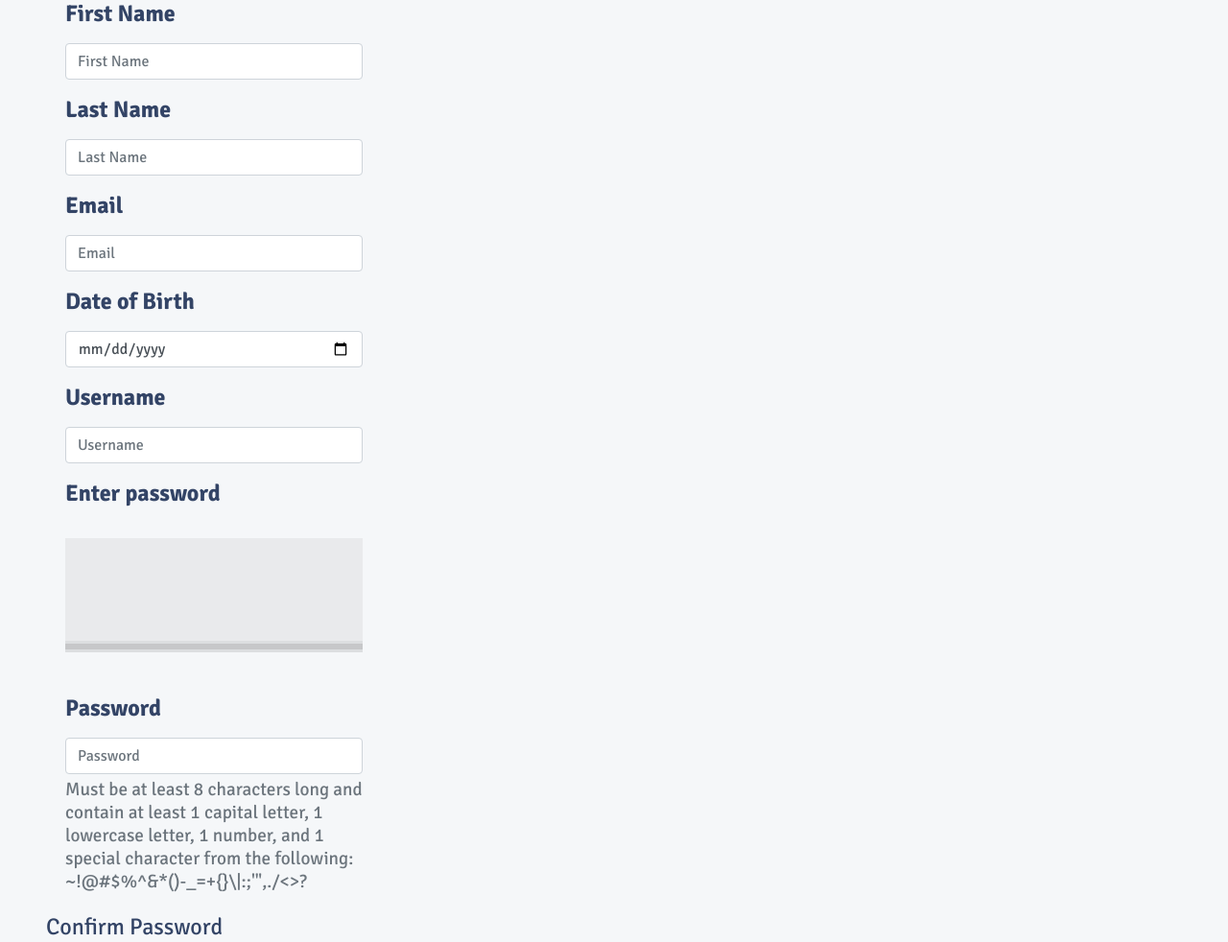
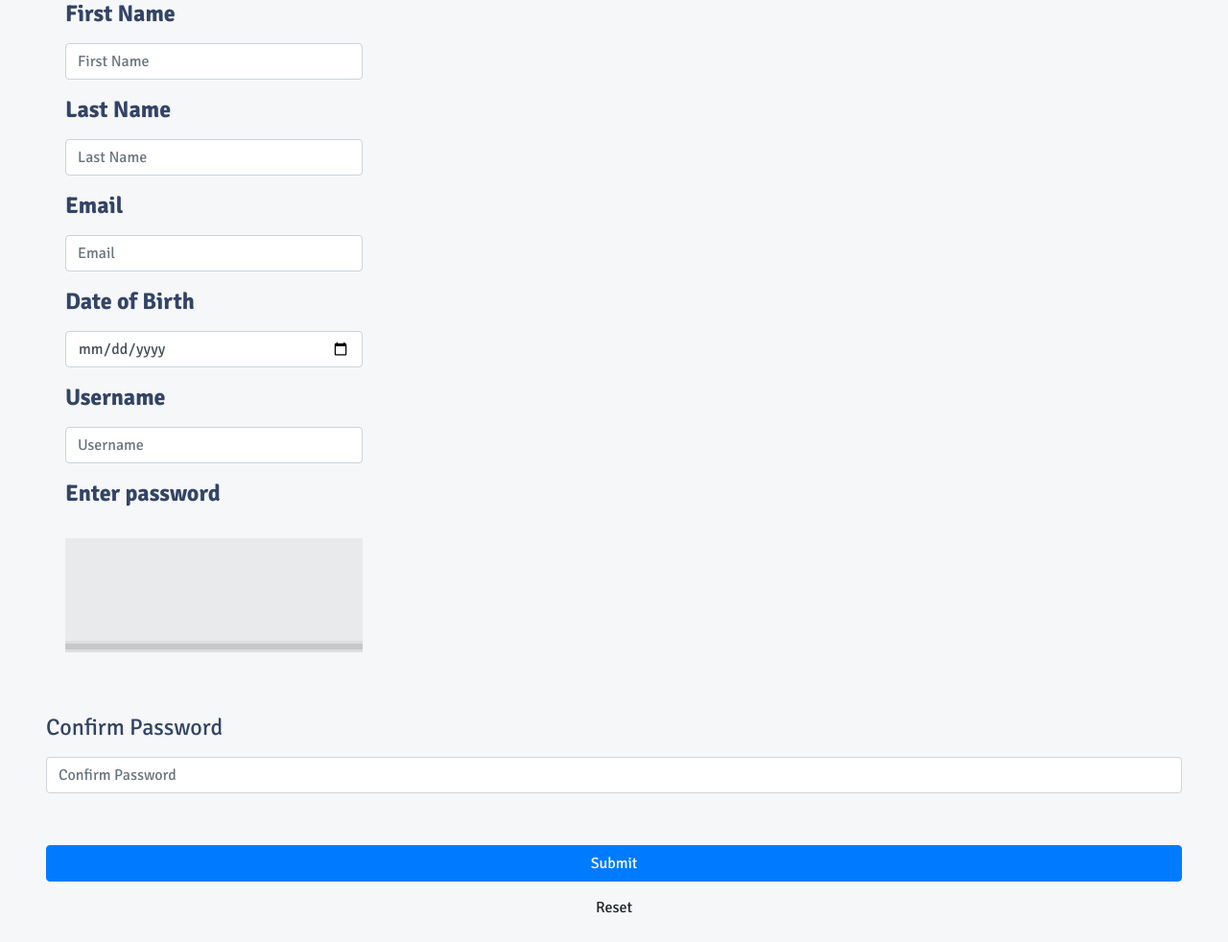
Before and after one commit to Mozziemist/424_SecureLogin, a PHP site: page /register.php in a window 1280 px wide. Shown: the part 203-1185 px from the top of the page at 96% size. Run offline with PHP 8.4, Linux system fonts and the light colour scheme; some libraries are stand-ins or nearby versions.

Commit message:
attempt 4.2

```diff
--- a/register.php
+++ b/register.php
@@ -358,10 +358,10 @@ if($_SERVER["REQUEST_METHOD"] == "POST"){
 
 
 
-		<label>Password</label>
+		<!-- <label>Password</label>
 		<input type="password" name="password" id="password" class="form-control" pattern="(?=.*\d)(?=.*[a-z])(?=.*[A-Z])(?=.*\W).{8,}" placeholder="Password" value="<?php echo $password; ?>" aria-describedby="passwordHelpBlock" required>
                 <small id="passwordHelpBlock" class="form-text text-muted">Must be at least 8 characters long and contain at least 1 capital letter, 1 lowercase letter, 1 number, and 1 special character from the following: ~!@#$%^&amp;*()-_=+{}\|:;'",./&lt;&gt;?</small>
-		<div class="invalid-feedback">Please enter a valid password.</div>
+		<div class="invalid-feedback">Please enter a valid password.</div> -->
 
 
 
```
